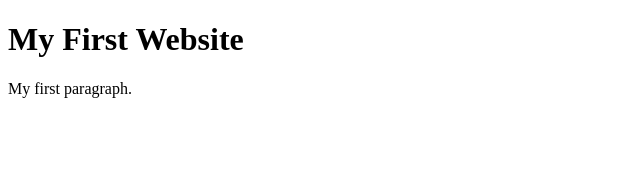
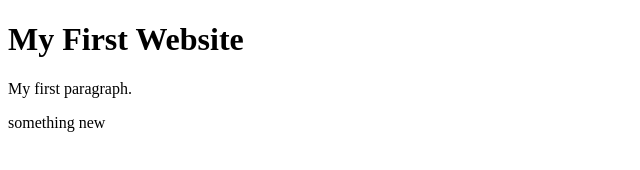
Before and after one commit to pg54/codersrank-template-89mmaw, a website: page index.html in a window 1280 px wide. Shown: the whole page, without its empty margins (0-640 px from the left). Drawn offline with Linux system fonts and the light colour scheme.

Commit message:
1 file modified

```diff
--- a/index.html
+++ b/index.html
@@ -7,6 +7,7 @@
 
     <h1>My First Website</h1>
     <p>My first paragraph.</p>
+    <p>something new</p>
 
   </body>
 </html>
```
